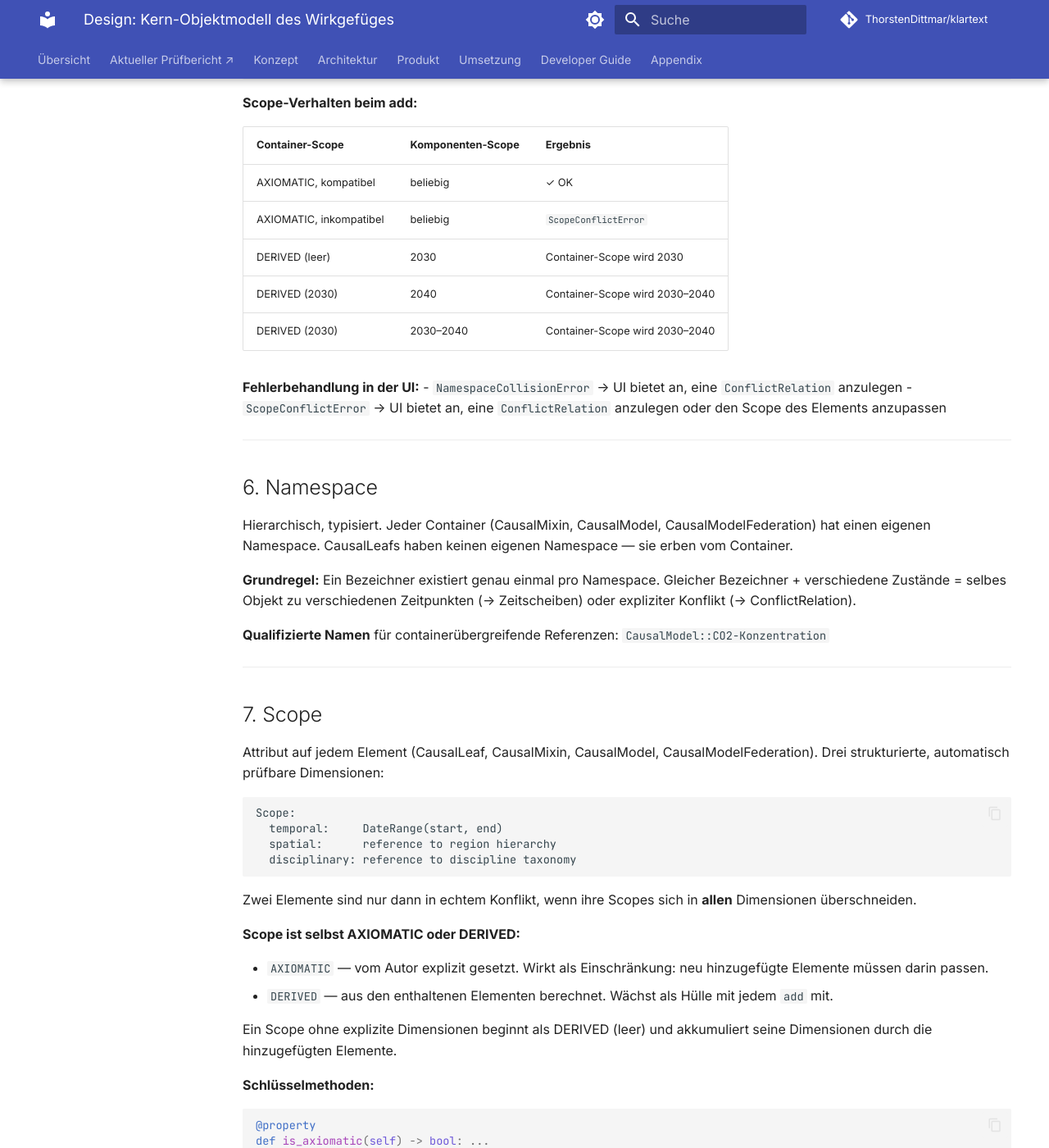
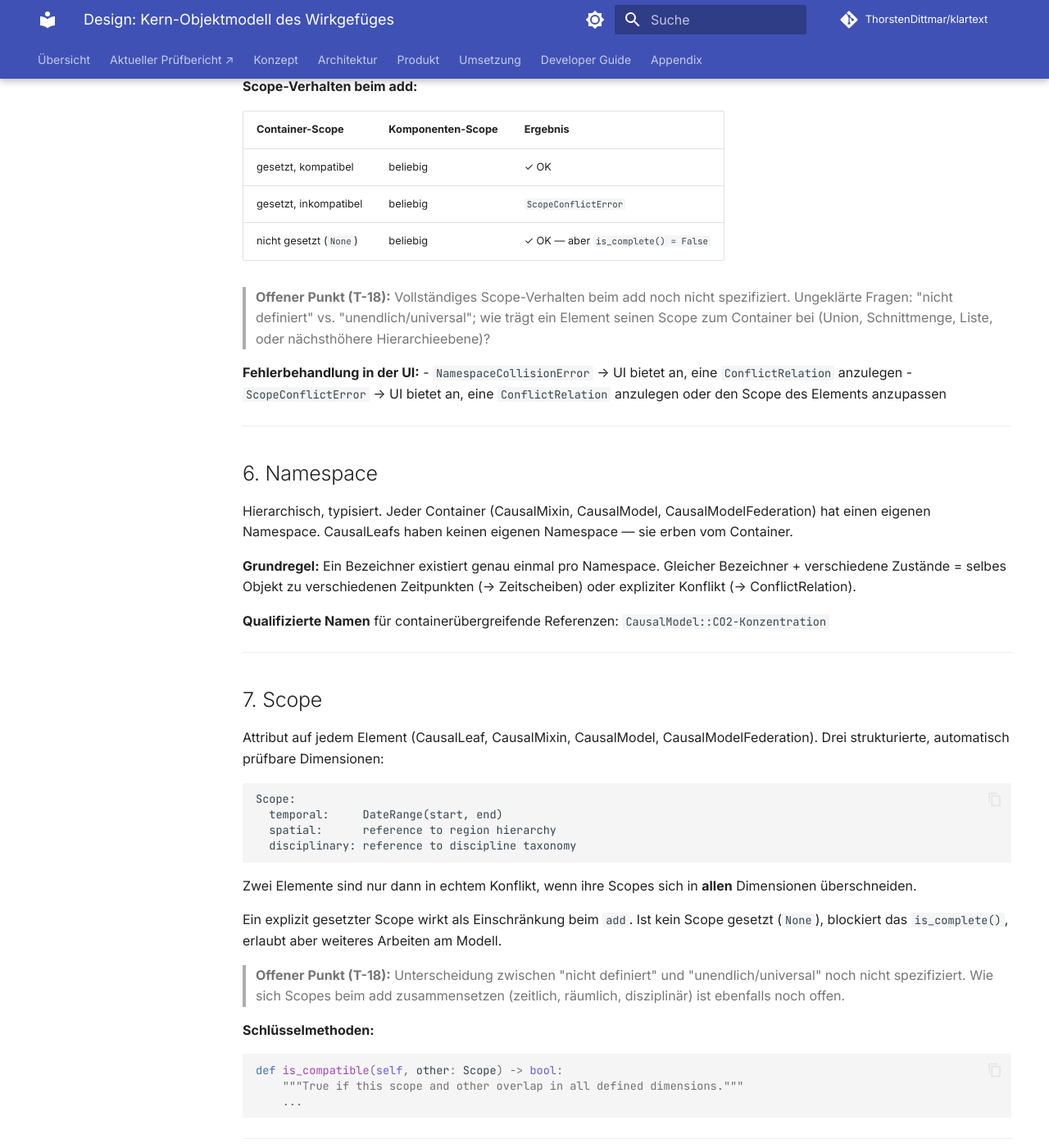
Before and after one commit to ThorstenDittmar/klartext, an MkDocs documentation site: the page built from docs/superpowers/specs/2026-06-01-causal-core-object-model-design.md, in a window 1280 px wide and 1400 px high, scrolled down 6195 px. Shown: the whole window at 82% size. Built offline with MkDocs 1.6.1 and Material for MkDocs 9.7.7, drawn with Linux system fonts in a browser that asks for light colours; comment, search, counter and statistics services are not loaded; some of the changed text lies outside the part shown.

Commit message:
docs: Scope-Verhandlung beim add() als offen markieren (T-18)
expand_to_include entfernt — Scope-Zusammensetzung nicht vollständig
spezifiziert. Offene Fragen zu undefined vs. universal, Union vs.
Schnittmenge, Liste vs. Hierarchieebene als T-18 dokumentiert.

Co-Authored-By: Claude Sonnet 4.6 <noreply@anthropic.com>

````diff
--- a/docs/superpowers/specs/2026-06-01-causal-core-object-model-design.md
+++ b/docs/superpowers/specs/2026-06-01-causal-core-object-model-design.md
@@ -213,15 +213,14 @@ def add(self, component: CausalComponent) -> None:
         )
 
     # 3. Scope negotiation
-    if self.scope.is_axiomatic:
-        if not self.scope.is_compatible(component.scope):
-            raise ScopeConflictError(
-                container_scope=self.scope,
-                component_scope=component.scope,
-            )
-    else:
-        # Derived scope: expand container scope to include component scope
-        self.scope.expand_to_include(component.scope)
+    # TODO (T-18): scope negotiation logic is not yet fully specified.
+    # Open questions: undefined vs universal scope, union vs intersection,
+    # list vs lowest-common-ancestor for spatial/disciplinary dimensions.
+    if self.scope is not None and not self.scope.is_compatible(component.scope):
+        raise ScopeConflictError(
+            container_scope=self.scope,
+            component_scope=component.scope,
+        )
 
     # 4. Add
     self._components.append(component)
@@ -231,11 +230,11 @@ def add(self, component: CausalComponent) -> None:
 
 | Container-Scope | Komponenten-Scope | Ergebnis |
 |---|---|---|
-| AXIOMATIC, kompatibel | beliebig | ✓ OK |
-| AXIOMATIC, inkompatibel | beliebig | `ScopeConflictError` |
-| DERIVED (leer) | 2030 | Container-Scope wird 2030 |
-| DERIVED (2030) | 2040 | Container-Scope wird 2030–2040 |
-| DERIVED (2030) | 2030–2040 | Container-Scope wird 2030–2040 |
+| gesetzt, kompatibel | beliebig | ✓ OK |
+| gesetzt, inkompatibel | beliebig | `ScopeConflictError` |
+| nicht gesetzt (`None`) | beliebig | ✓ OK — aber `is_complete() = False` |
+
+> **Offener Punkt (T-18):** Vollständiges Scope-Verhalten beim add noch nicht spezifiziert. Ungeklärte Fragen: "nicht definiert" vs. "unendlich/universal"; wie trägt ein Element seinen Scope zum Container bei (Union, Schnittmenge, Liste, oder nächsthöhere Hierarchieebene)?
 
 **Fehlerbehandlung in der UI:**
 - `NamespaceCollisionError` → UI bietet an, eine `ConflictRelation` anzulegen
@@ -266,26 +265,15 @@ Scope:
 
 Zwei Elemente sind nur dann in echtem Konflikt, wenn ihre Scopes sich in **allen** Dimensionen überschneiden.
 
-**Scope ist selbst AXIOMATIC oder DERIVED:**
+Ein explizit gesetzter Scope wirkt als Einschränkung beim `add`. Ist kein Scope gesetzt (`None`), blockiert das `is_complete()`, erlaubt aber weiteres Arbeiten am Modell.
 
-- `AXIOMATIC` — vom Autor explizit gesetzt. Wirkt als Einschränkung: neu hinzugefügte Elemente müssen darin passen.
-- `DERIVED` — aus den enthaltenen Elementen berechnet. Wächst als Hülle mit jedem `add` mit.
-
-Ein Scope ohne explizite Dimensionen beginnt als DERIVED (leer) und akkumuliert seine Dimensionen durch die hinzugefügten Elemente.
+> **Offener Punkt (T-18):** Unterscheidung zwischen "nicht definiert" und "unendlich/universal" noch nicht spezifiziert. Wie sich Scopes beim add zusammensetzen (zeitlich, räumlich, disziplinär) ist ebenfalls noch offen.
 
 **Schlüsselmethoden:**
 
 ```python
-@property
-def is_axiomatic(self) -> bool: ...
-
 def is_compatible(self, other: Scope) -> bool:
     """True if this scope and other overlap in all defined dimensions."""
-    ...
-
-def expand_to_include(self, other: Scope) -> None:
-    """Expand this derived scope to include all dimensions of other.
-    Only valid if is_axiomatic is False."""
     ...
 ```
 
````
